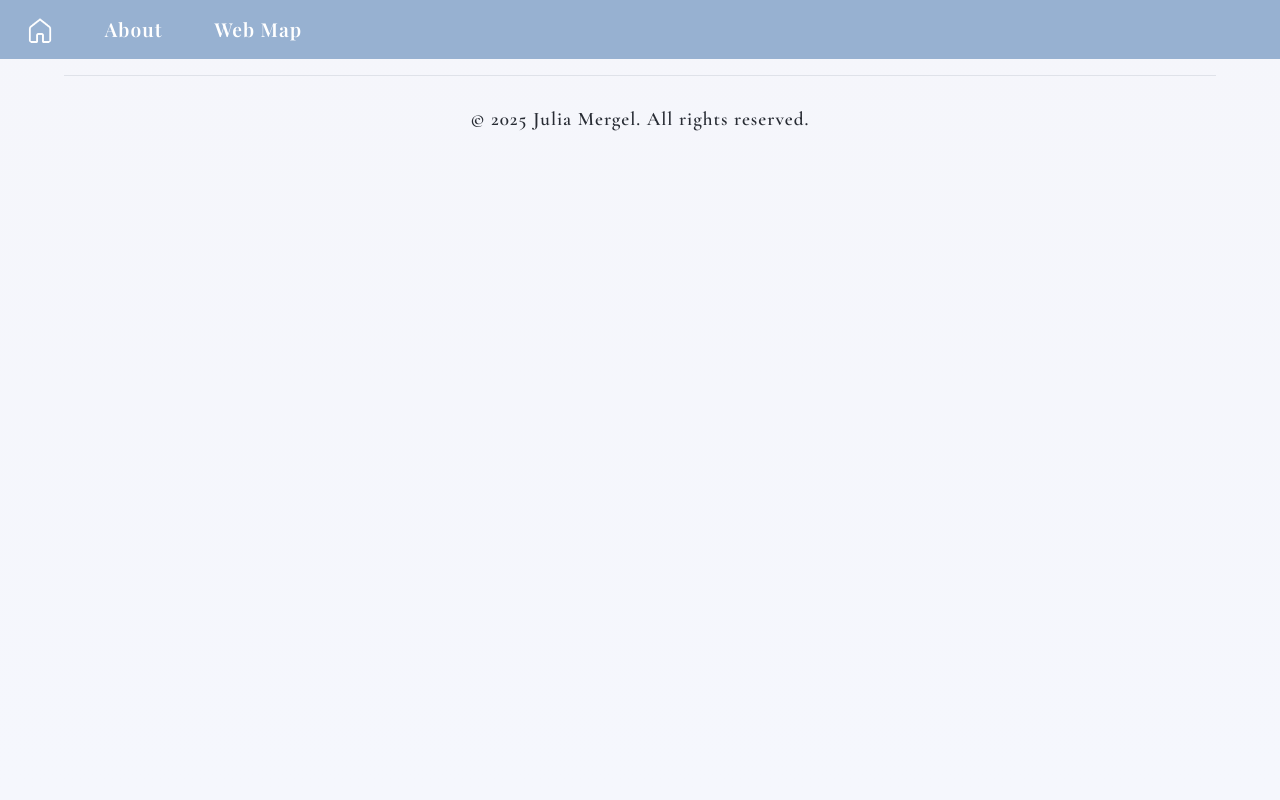
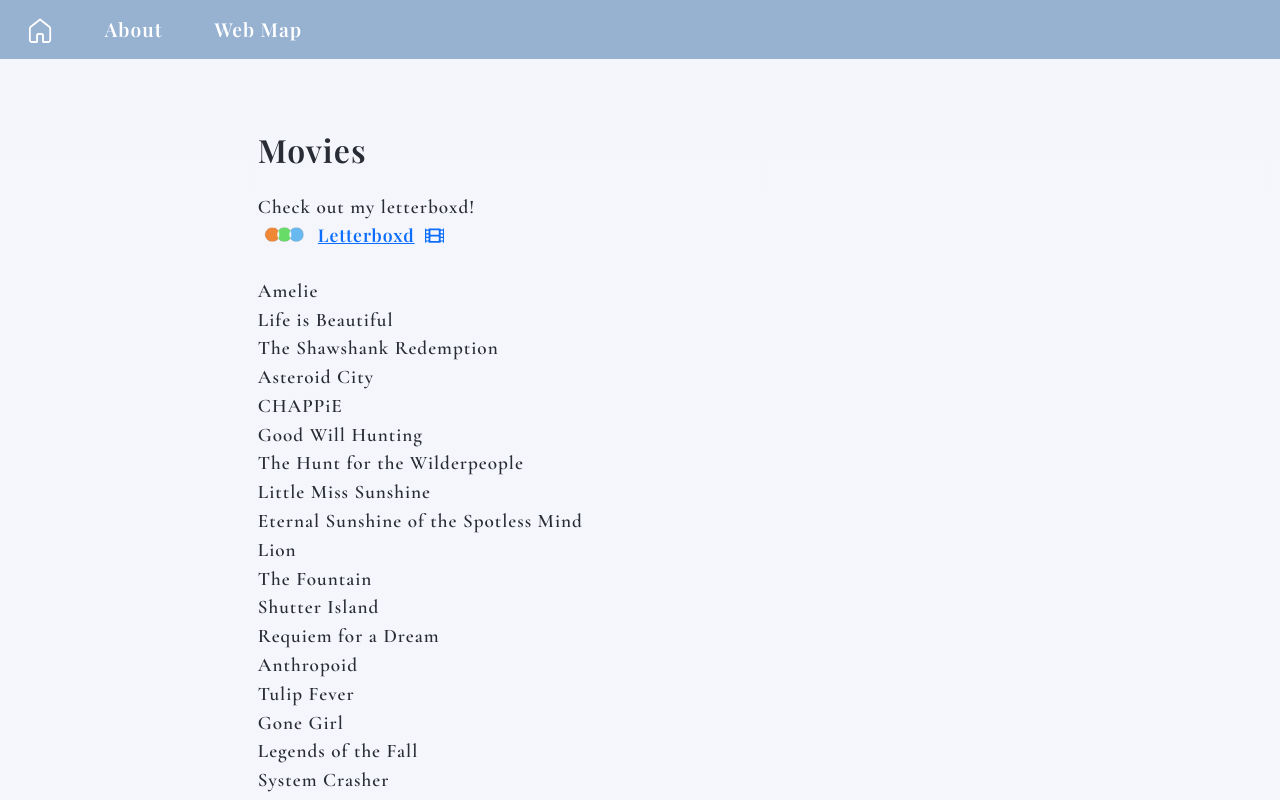
Before and after one commit to jumergel/jumergel.github.io, a React (Create React App) app: page /interests/movies in a window 1280 px wide. Built offline with nearby package versions, Linux system fonts and the light colour scheme; a web font is replaced by a local one.

Commit message:
movies, reading pages and project card styling added

```diff
--- a/src/App.js
+++ b/src/App.js
@@ -11,6 +11,8 @@ import Academics from './pages/Academics.js';
 import Webmap from './pages/Webmap.js';
 import About from './pages/About.js';
 import Piano from './pages/my-interests/Piano.js';
+import Reading from './pages/my-interests/Reading.js';
+import Movies from './pages/my-interests/Movies.js';
 
 import homeButton from './images/white-transparent.png';
 import homeButtonAnimated from './images/dark-home-animated.gif';
@@ -124,6 +126,8 @@ function App() {
           <Route path="/webmap" element={<Webmap />} />
           <Route path="/interests" element={<Interests />} />
           <Route path="/interests/piano" element={<Piano />} />
+          <Route path="/interests/reading" element={<Reading />} />
+          <Route path="/interests/movies" element={<Movies />} />
         </Routes>
 
         <Footer />
--- a/src/pages/About.js
+++ b/src/pages/About.js
@@ -8,16 +8,16 @@ export default function About() {
       <Container className="py-5">
         <h1 className="mb-4 text-center">About</h1>
           <p>I am an ambitious double major in mathematics and computer science at UT Austin. I seek out challenge and am open to a variety of opportunities. My career interests are primarily in algorithms, operating systems, cyber security, machine learning, and quantitative finance. What draws me to these fields are the critical intersection of mathematics and computer science and the role of clever or complex logical ideas being at the basis of a solid understanding. I am open to other opportunities that would improve my technical abilities or critical thinking.   </p>
-          <p>From when I first took a computer science class, I knew it was what I wanted to do. I am most motivated by competition, and by the ability to build something out of nothing. Computer science gave me a way to use my mathematical background to create something.</p>
+          <br></br><p>From when I first took a computer science class, I knew it was what I wanted to do. I am most motivated by the ability to build something out of nothing. Computer science gave me a way to use my mathematical background to create something.</p>
             <p>Understanding the computer's architecture and how it all starts from on and off switches and becomes more complex has helped me further my understanding of computer science and is very fascinating to me. Then I took Operating Systems, and I fell in love with computer science all over again. When I was working on my individual toy operating system, everything else seemed to fade away. My favorite parts were those relating to complex logic; forseeing future problems, writing and understanding the full system at once, and dealing with nasty race conditions was what I excelled at. It allowed me to write clean, logical code that was exponentially easier to trace through, which would become critical as I implemented more and more pieces of the operating system. Implementing preemptive multithreading, interrupt scheduling, and improving my system by incorporating helper threads to achieve O(1) time was thrilling to me. I am looking for a similar challenging experience where I can contribute to the fullest of my capabilities.  </p>
-          <p> I love life and constantly invest my time improving myself in various ways. However, I am ready to commit my time to a more serious life project and I would like to see the impact my work can make.  </p>
+         <br></br> <p> I love life and constantly invest my time improving myself in various ways. However, I am ready to commit my time to a more serious life project and I would like to see the impact my work can make.  </p>
       </Container>
 
       <Container className="py-5">
         <h1 className="mb-4 text-center">Interests</h1>
         <p> My favorite thing besides coding is surfing. It may seem very different - but both give me constant challenge and intense focus. Both require creativity of testing out new approaches and analyzing possible refinements in future attempts. The result of fixing a bug, or catching a wave, give the same addictive satisfaction and feels meditative to me.  </p>
         <p>I have been pursuing music and dance throughout my lifetime, through piano and ballet, and this has become a meaningful part of my life. For me it is not only a form of expression, but a way to connect with others.  </p>
-        <p> I have now found a similar enjoyment through starting this website and learning html, css, and javascript as a way to destress from rigorous classes. I've now rebuilt it and incorporated React Bootstrap. It's fun to have the flexibility to plan my own format, design, and content, through a more calm form of coding. I plan on making many additions and adding more complex features in the future! </p>
+        <br></br><p> I have now found a similar enjoyment through starting this website and learning html, css, and javascript as a way to destress from rigorous classes. I've now rebuilt it and incorporated React Bootstrap. It's fun to have the flexibility to plan my own format, design, and content, through a more calm form of coding. I plan on making many additions and adding more complex features in the future! </p>
         <p> I devote myself fully to everything I am a part of. In this way I can learn the most from every experience and gain valuable intangible skills such as working with a variety of people, tackling unique challenges, deepening my understanding of concepts, keeping my creativity active with a fresh perspective on the world. I am someone who can find a strong interest in any task or project and can communicate this motivation to others. Everyday, I make an effort to live the most honest and healthy life to maintain my passion for life and create positive impacts on others. </p>
       </Container>
 
--- a/src/pages/Interests.js
+++ b/src/pages/Interests.js
@@ -5,8 +5,19 @@ import { useNavigate, Link } from 'react-router-dom';
 
 const interestData = [
   {
-    title: "Piano",
-    tags: ["Music"]
+    title: "Music",
+    tags: ["Piano", "Violin", "Classical"],
+    link: "piano"
+  },
+  {
+    title: "Reading",
+    tags: ["Pyschological", "Philosophical", "Classics", "Nonfiction"],
+    link: "reading"
+  },
+  {
+    title: "Movies",
+    tags: ["Sci-fi", "Psychological Thrillers", "Classics", "Foreign Films", "Drama", "Comedy"],
+    link: "movies"
   }
 
 ];
@@ -21,7 +32,7 @@ export default function Interests() {
         <Row className="g-3">
           {interestData.map((item, idx) => (
             <Col key={idx} xs={12}>
-                <Link to="/interests/piano" className="clickable-card">
+                <Link to={`/interests/${item.link}`} className="clickable-card">
                     <Card className="rounded-card p-4" >
                         <Card.Body className="d-flex flex-column justify-content-center">
                         <Card.Title>{item.title}</Card.Title>
@@ -40,6 +51,7 @@ export default function Interests() {
                         </Card.Body>
                     </Card>
                  </Link>
+
             </Col>
           ))}
         </Row>
--- a/src/pages/Projects.js
+++ b/src/pages/Projects.js
@@ -42,7 +42,7 @@ export default function Projects() {
                   <Card.Title>{item.title}</Card.Title>
                   <div className="mt-2">
                   <div className = "project-card">
-                  <Card.Text>{item.description}</Card.Text>
+                  <Card.Text style={{ paddingLeft: "25px", paddingTop: "10px" }}>{item.description}</Card.Text>
                   </div>
                     {item.tags.map((tag, i) => (
                       <Badge
--- /dev/null
+++ b/src/pages/my-interests/Movies.css
@@ -0,0 +1,105 @@
+/* ===== Hover card background + right-side genre label (old-site behavior) ===== */
+
+.category {
+    position: relative;
+    isolation: isolate;          /* keeps pseudo-elements layered correctly */
+    border-radius: 24px;         /* closer to your old rounded look */
+  }
+
+  /* Background “card” that appears on hover */
+  .category::before {
+    content: "";
+    position: absolute;
+    inset: 0;
+    border-radius: 24px;
+    opacity: 0;
+    transform: scale(0.985);
+    transition: opacity 0.25s ease, transform 0.25s ease;
+    z-index: -1;                 /* behind the text inside this box */
+  }
+
+  /* Show background on hover */
+  .category:hover::before {
+    opacity: 1;
+    transform: scale(1);
+  }
+
+  /* The big white genre text shown on hover (RIGHT SIDE inside the box) */
+  .category::after {
+    content: "";
+    position: absolute;
+    right: 7%;
+    top: 50%;
+    transform: translateY(-50%);
+    color: rgba(255, 255, 255, 0.92);
+    font-weight: 700;
+    font-size: clamp(1.6rem, 3vw, 3.2rem); /* scales like your old one */
+    letter-spacing: 0.2px;
+    white-space: nowrap;
+    opacity: 0;
+    transition: opacity 0.2s ease;
+    pointer-events: none;
+    z-index: 1;                  /* above background */
+  }
+
+  /* Show label on hover */
+  .category:hover::after {
+    opacity: 1;
+  }
+
+  /* Optional: slight lift like the old site feel (remove if you want none) */
+  .category:hover {
+    transform: translateY(-2px);
+    transition: transform 0.15s ease;
+  }
+
+  /* ===== Genre colors + label text ===== */
+
+  .category.life::before {
+    background-color: #b1c9dd;
+  }
+  .category.life:hover::after {
+    content: "Life";
+  }
+
+  .category.psychological-thriller::before {
+    background-color: #ffa3a3;
+  }
+  .category.psychological-thriller:hover::after {
+    content: "Psychological Thriller";
+  }
+
+  .category.heartwarming-comedy::before {
+    background-color: #fae484;
+  }
+  .category.heartwarming-comedy:hover::after {
+    content: "Heartwarming Comedy";
+  }
+
+  .category.surf::before {
+    background-color: #b3e3cf;
+  }
+  .category.surf:hover::after {
+    content: "Surf";
+  }
+
+  .category.romance::before {
+    background-color: #fad2e7;
+  }
+  .category.romance:hover::after {
+    content: "Romance";
+  }
+
+  .category.true-story::before {
+    background-color: #fae2d2;
+  }
+  .category.true-story:hover::after {
+    content: "True Story";
+  }
+
+  .category.artistic::before {
+    background-color: #e8d2fa;
+  }
+  .category.artistic:hover::after {
+    content: "Artistic";
+  }
--- /dev/null
+++ b/src/pages/my-interests/Movies.js
@@ -0,0 +1,127 @@
+import { Container } from "react-bootstrap";
+import { FaFilm } from "react-icons/fa";
+import "../../shared-styling.css";
+import "./Movies.css";
+import letterboxdLogo from "../../images/letterboxd.png";
+
+
+export default function Movies() {
+  return (
+    <Container className="page-styling py-5">
+      <h2 className="mb-4">Movies</h2>
+
+      <p className="piano-text">Check out my letterboxd!</p>
+
+      <div className="item-styling" style={{ marginBottom: "1.5rem" }}>
+        <a
+          href="https://letterboxd.com/lysitsa/"
+          target="_blank"
+          rel="noopener noreferrer"
+          className="piano-youtube-link"
+          aria-label="Letterboxd profile"
+          style={{ display: "inline-flex", alignItems: "center", gap: "10px" }}
+        >
+          <img
+            src={letterboxdLogo}
+            alt="letterboxd"
+            style={{ width: "50px", height: "auto" }}
+          />
+          <span style={{ fontSize: "1.1rem" }}>Letterboxd</span>
+          <FaFilm />
+        </a>
+      </div>
+
+
+      <div className="category life">
+        <p>Amelie</p>
+        <p>Life is Beautiful</p>
+        <p>The Shawshank Redemption</p>
+        <p>Asteroid City</p>
+        <p>CHAPPiE</p>
+        <p>Good Will Hunting</p>
+        <p>The Hunt for the Wilderpeople</p>
+        <p>Little Miss Sunshine</p>
+        <p>Eternal Sunshine of the Spotless Mind</p>
+        <p>Lion</p>
+        <p>The Fountain</p>
+      </div>
+
+
+      <div className="category psychological-thriller">
+        <p>Shutter Island</p>
+        <p>Requiem for a Dream</p>
+        <p>Anthropoid</p>
+        <p>Tulip Fever</p>
+        <p>Gone Girl</p>
+        <p>Legends of the Fall</p>
+        <p>System Crasher</p>
+        <p>Interstellar</p>
+        <p>Fight Club</p>
+        <p>The Green Mile</p>
+        <p>Adrift</p>
+        <p>A Simple Favor</p>
+        <p>Perfume</p>
+        <p>Cold Mountain</p>
+        <p>Inception</p>
+        <p>The Silence of the Lambs</p>
+        <p>The Girl with All the Gifts</p>
+        <p>Dunkirk</p>
+        <p>Oppenheimer</p>
+        <p>American Psycho</p>
+        <p>Black Swan</p>
+        <p>The Promised Land</p>
+        <p>The Spy who Dumped Me</p>
+      </div>
+
+
+      <div className="category heartwarming-comedy">
+        <p>The Breakfast Club</p>
+        <p>Forrest Gump</p>
+        <p>I Am Dragon</p>
+        <p>Moonstruck</p>
+        <p>I WeirDO</p>
+        <p>50 First Dates</p>
+        <p>How to Lose a Guy in 10 Days</p>
+        <p>The Holdovers</p>
+        <p>Overboard</p>
+      </div>
+
+
+      <div className="category surf">
+        <p>Surf&apos;s Up</p>
+        <p>Chasing Mavericks</p>
+        <p>Point Break</p>
+        <p>View from a Blue Moon</p>
+        <p>Surfer, Dude</p>
+        <p>The Endless Summer</p>
+        <p>Soul Surfer</p>
+      </div>
+
+
+      <div className="category romance">
+        <p>Falling Into Place</p>
+        <p>La La Land</p>
+        <p>Titanic</p>
+        <p>Sleepless in Seattle</p>
+      </div>
+
+
+      <div className="category true-story">
+        <p>One Flew over the Cuckoo&apos;s Nest</p>
+        <p>The Wolf of Wall Street</p>
+        <p>Memoirs of a Geisha</p>
+        <p>Chernobyl 1986</p>
+        <p>Les Choristes</p>
+        <p>Sully</p>
+        <p>O Brother, Where art Thou</p>
+        <p>American Animals</p>
+      </div>
+
+
+      <div className="category artistic">
+        <p>Hugo</p>
+        <p>Ponyo</p>
+      </div>
+    </Container>
+  );
+}
--- /dev/null
+++ b/src/pages/my-interests/Reading.js
@@ -0,0 +1,50 @@
+import { Container } from "react-bootstrap";
+import "../../shared-styling.css";
+
+export default function Reading() {
+  return (
+    <Container className="basic py-5 page-styling">
+
+      <h1 className="mb-4 text-center">Favorite Books</h1>
+
+      {/* Currently Reading */}
+      <h2 className="reading-section">Currently Reading</h2>
+      <p><em>The Master</em> — Stanislaw Lem</p>
+
+
+      {/* Recently Read */}
+      <h2 className="reading-section">Recently Read</h2>
+      <p><em>Solaris</em> — Stanislaw Lem</p>
+      <p><em>The Master & Margarita</em> — Elena S. Bulgakova and Mikhail Bulgakov</p>
+      <p><em>Operating Systems: Three Easy Pieces</em> — Andrea & Remzi Arpaci-Dusseau</p>
+      <p><em>Dune</em> — Frank Herbert</p>
+
+      {/* Favorites */}
+      <h2 className="reading-section">Past Favorites</h2>
+
+      <div className="reading-columns">
+        <p><em>1984</em> — George Orwell</p>
+        <p><em>Animal Farm</em> — George Orwell</p>
+        <p><em>Brave New World</em> — Aldous Huxley</p>
+        <p><em>Fahrenheit 451</em> — Ray Bradbury</p>
+        <p><em>Looking for Alaska</em> — John Green</p>
+        <p><em>My Sister's Keeper</em> — Jodi Picoult</p>
+        <p><em>Notes from the Underground</em> — Dostoevsky</p>
+        <p><em>Slaughterhouse-Five</em> — Kurt Vonnegut</p>
+        <p><em>The Adventures of Huckleberry Finn</em> — Mark Twain</p>
+        <p><em>The Alchemist</em> — Paulo Coelho</p>
+        <p><em>The Boy in the Striped Pajamas</em> — John Boyne</p>
+        <p><em>The Death of a Salesman</em> — Arthur Miller</p>
+        <p><em>The Girl with All the Gifts</em> — Mike Carey</p>
+        <p><em>The Glass Menagerie</em> — Tennessee Williams</p>
+        <p><em>The Great Gatsby</em> — F. Scott Fitzgerald</p>
+        <p><em>The Futurological Congress</em> — Stanislaw Lem</p>
+        <p><em>The Picture of Dorian Gray</em> — Oscar Wilde</p>
+        <p><em>The Stranger</em> — Albert Camus</p>
+        <p><em>The Strain</em> — Hogan & del Toro</p>
+        <p><em>When Breath Becomes Air</em> — Paul Kalanithi</p>
+      </div>
+
+    </Container>
+  );
+}
--- a/src/shared-styling.css
+++ b/src/shared-styling.css
@@ -45,6 +45,14 @@ h1,h2,h3 {
 
 .page-styling{
   padding: 3vh;
+}
+.page-styling h2{
+  margin-top: 3vh;
+  margin-bottom: 1vh;
+}
+
+.page-styling em{
+  margin-left: 1vw;
 }
 
 .page-styling p, h1, h2, h3 {
```
Also changed, not shown: src/images/letterboxd.png (added). Lines whose indentation alone changed are shown as unchanged.
